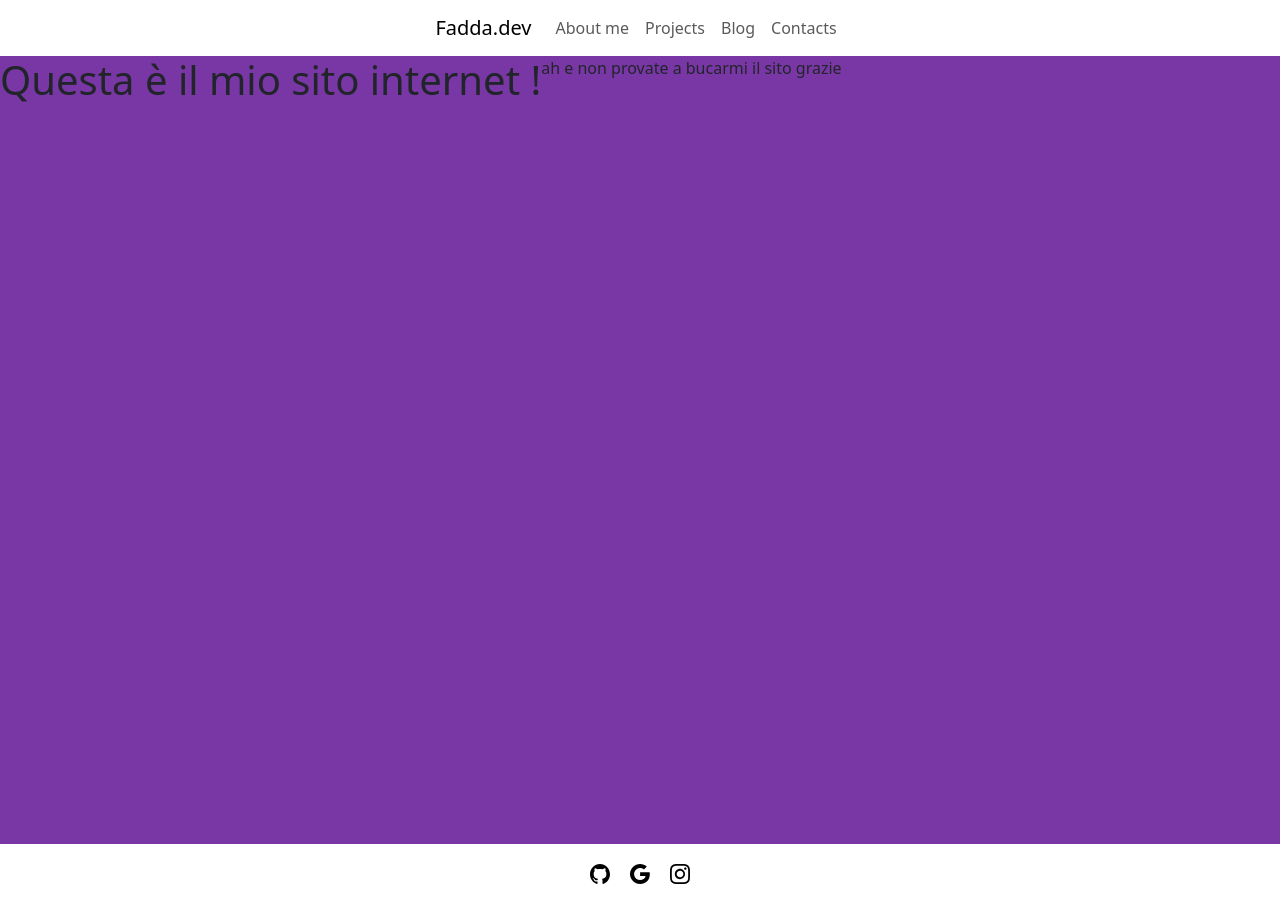
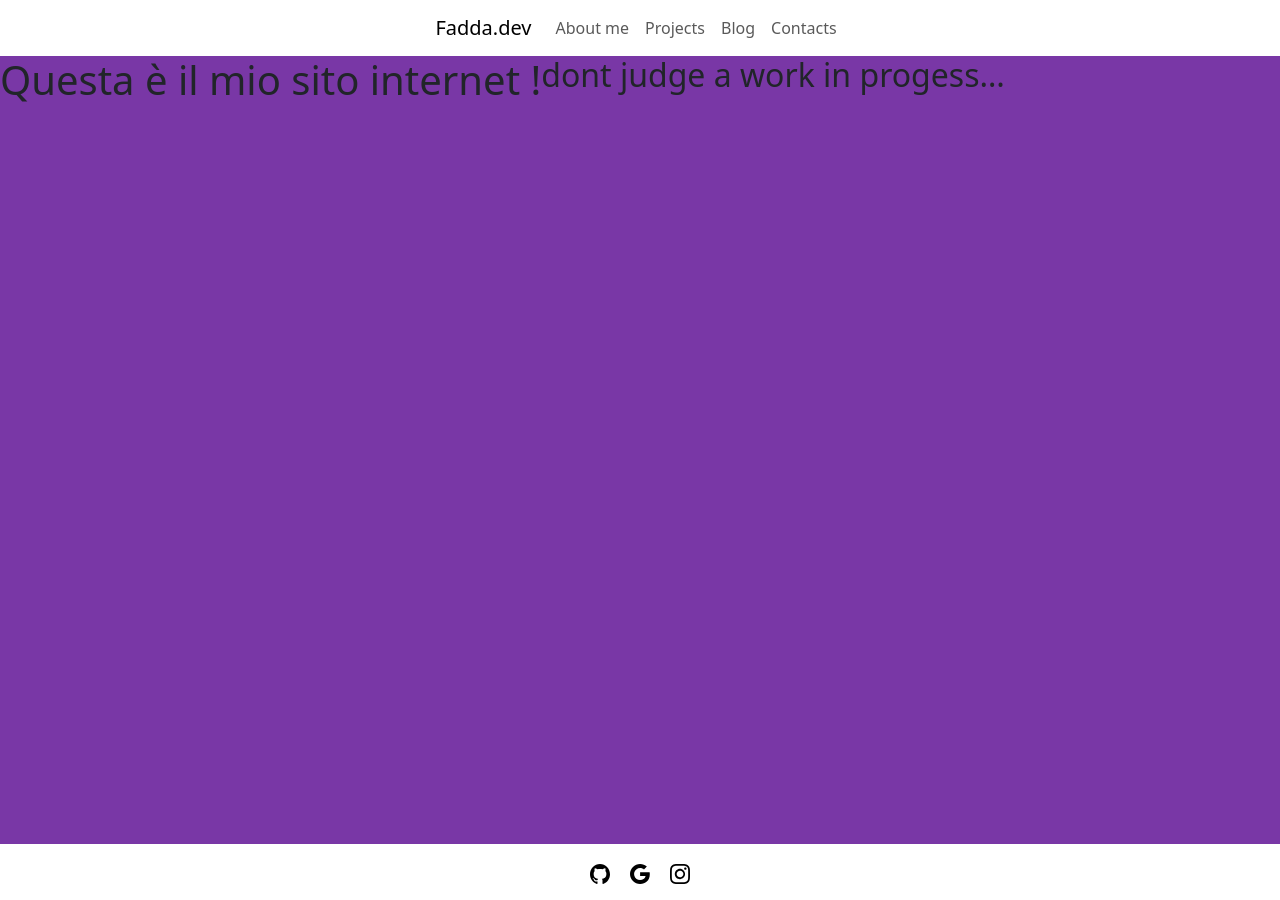
Before and after one commit to EmanuelFadda/EmanuelFadda.github.io, a Jekyll site: the page built from _posts/2025-03-04-benvenuto-su-fadda-dev.md, in a window 1280 px wide. Built offline with Jekyll 4.4.1, drawn with Linux system fonts in a browser that asks for light colours; some web fonts are replaced.

Commit message:
Update 2025-03-04-benvenuto-su-fadda-dev.md

```diff
--- a/_posts/2025-03-04-benvenuto-su-fadda-dev.md
+++ b/_posts/2025-03-04-benvenuto-su-fadda-dev.md
@@ -9,4 +9,4 @@ tag_name: "CS"
 
 # Questa è il mio sito internet !
 
-ah e non provate a bucarmi il sito grazie
+## dont judge a work in progess...
```
